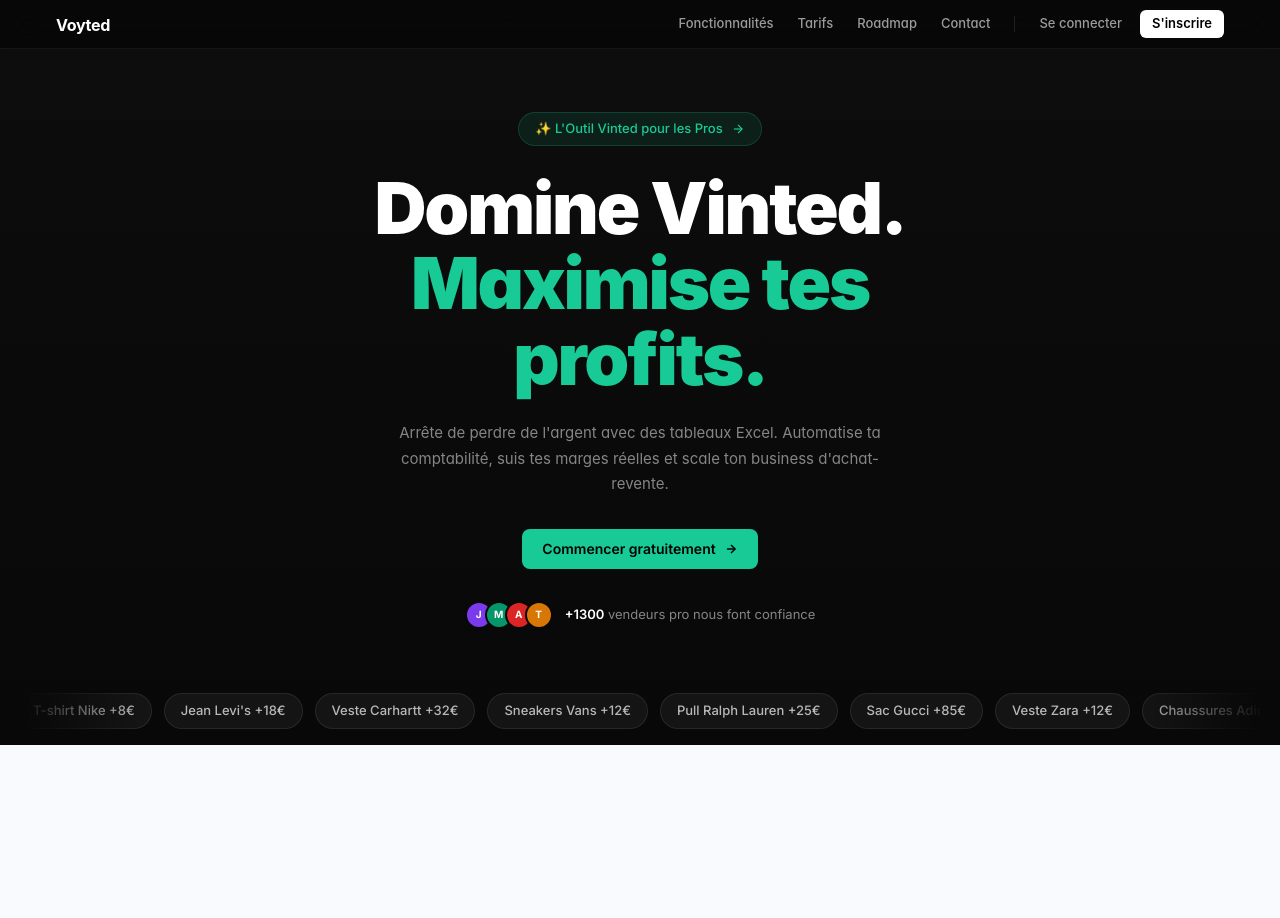
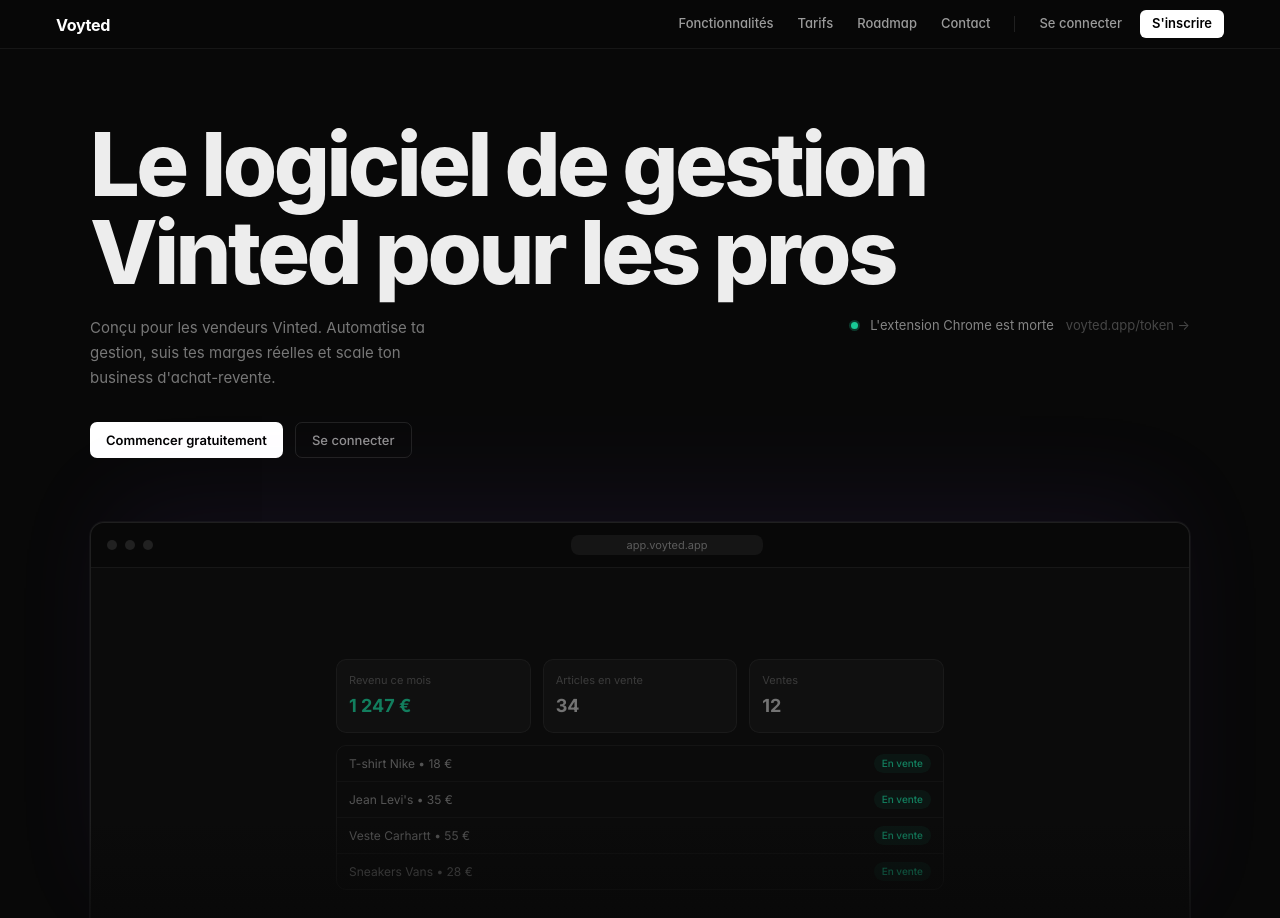
Before and after one commit to XiX-LEAK/voyted, a Next.js app in the folder apps/control-center/: page / in a window 1280 px wide. Shown: the top 918 px of the page. Before the commit the page ends 800 px from the top, so only its background shows below. Built offline with nearby package versions, Linux system fonts and the light colour scheme.

Commit message:
feat: hero section style Linear.app — grand titre, sous-titre, aperçu dashboard

```diff
--- a/apps/control-center/src/components/landing/hero.tsx
+++ b/apps/control-center/src/components/landing/hero.tsx
@@ -1,113 +1,178 @@
 import Link from "next/link";
-
-const tickerItems = [
-  "T-shirt Nike +8€",
-  "Jean Levi's +18€",
-  "Veste Carhartt +32€",
-  "Sneakers Vans +12€",
-  "Pull Ralph Lauren +25€",
-  "Sac Gucci +85€",
-  "Veste Zara +12€",
-  "Chaussures Adidas +22€",
-];
 
 export function LandingHero() {
   return (
     <section
       id="hero"
-      className="relative flex flex-col items-center overflow-hidden px-4 pb-0 pt-28 text-center"
-      style={{ background: "linear-gradient(to bottom, #0d0d0d 0%, #080808 100%)" }}
+      className="relative overflow-hidden px-5 pb-0 pt-[120px]"
+      style={{ background: "#080808" }}
     >
-      {/* Badge */}
-      <div
-        className="mb-6 inline-flex items-center gap-2 rounded-full px-4 py-1.5 text-[13px] font-medium"
+      <div className="mx-auto max-w-[1100px]">
+
+        {/* Big title — exact Linear style */}
+        <h1
           style={{
-          background: "rgba(24, 203, 150, 0.1)",
-          border: "1px solid rgba(24, 203, 150, 0.2)",
-          color: "#18CB96",
+            fontFamily: "-apple-system,BlinkMacSystemFont,'Inter',sans-serif",
+            fontSize: "clamp(2.8rem, 7vw, 5.5rem)",
+            fontWeight: 800,
+            letterSpacing: "-0.04em",
+            lineHeight: 1.0,
+            color: "rgba(255,255,255,0.93)",
+            marginBottom: "20px",
           }}
         >
-        <span>✨ L&apos;Outil Vinted pour les Pros</span>
-        <svg width="14" height="14" viewBox="0 0 24 24" fill="none" stroke="currentColor" strokeWidth="2">
-          <path d="M5 12h14" /><path d="m12 5 7 7-7 7" />
-        </svg>
-      </div>
-
-      {/* H1 */}
-      <h1
-        className="mb-6 max-w-[700px] text-[clamp(2.5rem,6vw,4.5rem)] font-black leading-[1.05] tracking-[-0.03em]"
-        style={{ fontFamily: "-apple-system,BlinkMacSystemFont,'Inter',sans-serif" }}
-      >
-        <span className="text-white">Domine Vinted.</span>
-        <br />
-        <span style={{ color: "#18CB96" }}>Maximise tes profits.</span>
+          <span className="block sm:hidden">
+            Le logiciel de<br />gestion Vinted<br />pour les pros
+          </span>
+          <span className="hidden sm:block">
+            Le logiciel de gestion<br />Vinted pour les pros
+          </span>
         </h1>
 
-      {/* Subtitle */}
+        {/* Description row — same layout as Linear */}
+        <div className="flex items-start justify-between gap-8">
           <p
-        className="mb-8 max-w-[520px] text-[15px] leading-[1.7]"
-        style={{ color: "rgba(255,255,255,0.5)", fontFamily: "-apple-system,BlinkMacSystemFont,'Inter',sans-serif" }}
+            style={{
+              fontFamily: "-apple-system,BlinkMacSystemFont,'Inter',sans-serif",
+              fontSize: "15px",
+              lineHeight: 1.65,
+              color: "rgba(255,255,255,0.45)",
+              maxWidth: "340px",
+            }}
           >
-        Arrête de perdre de l&apos;argent avec des tableaux Excel. Automatise ta comptabilité,
-        suis tes marges réelles et scale ton business d&apos;achat-revente.
+            Conçu pour les vendeurs Vinted. Automatise ta gestion, suis tes marges réelles et scale ton business d&apos;achat-revente.
           </p>
 
-      {/* CTA */}
-      <div className="mb-8 flex items-center gap-4">
+          {/* Feature callout link — like "Issue tracking is dead" */}
           <Link
-          href="/register"
-          className="inline-flex h-10 items-center gap-2 rounded-[8px] px-5 text-[14px] font-semibold text-black transition-opacity hover:opacity-90"
-          style={{ background: "#18CB96" }}
+            href="#features"
+            className="hidden items-center gap-3 md:flex"
+            style={{ textDecoration: "none" }}
           >
-          Commencer gratuitement
-          <svg width="14" height="14" viewBox="0 0 24 24" fill="none" stroke="currentColor" strokeWidth="2.5">
-            <path d="M5 12h14" /><path d="m12 5 7 7-7 7" />
-          </svg>
+            <div
+              className="flex-shrink-0"
+              style={{
+                width: "7px",
+                height: "7px",
+                borderRadius: "50%",
+                background: "#18CB96",
+                boxShadow: "0 0 0 2px rgba(24,203,150,0.25)",
+                animation: "pulse 2s infinite",
+              }}
+            />
+            <span
+              style={{
+                fontFamily: "-apple-system,BlinkMacSystemFont,'Inter',sans-serif",
+                fontSize: "13px",
+                color: "rgba(255,255,255,0.5)",
+              }}
+            >
+              L&apos;extension Chrome est morte
+            </span>
+            <span
+              style={{
+                fontFamily: "-apple-system,BlinkMacSystemFont,'Inter',sans-serif",
+                fontSize: "13px",
+                color: "rgba(255,255,255,0.25)",
+              }}
+            >
+              voyted.app/token →
+            </span>
           </Link>
         </div>
 
-      {/* Social proof */}
-      <div className="mb-12 flex items-center gap-3">
-        {/* Avatars */}
-        <div className="flex -space-x-2">
-          {["#7c3aed", "#059669", "#dc2626", "#d97706"].map((color, i) => (
+        {/* CTA buttons */}
+        <div className="mt-8 flex items-center gap-3">
+          <Link
+            href="/register"
+            className="inline-flex h-9 items-center rounded-[7px] px-4 text-[13px] font-semibold text-black transition-opacity hover:opacity-90"
+            style={{ background: "#ffffff" }}
+          >
+            Commencer gratuitement
+          </Link>
+          <Link
+            href="/login"
+            className="inline-flex h-9 items-center rounded-[7px] px-4 text-[13px] font-medium transition-colors"
+            style={{
+              color: "rgba(255,255,255,0.55)",
+              border: "1px solid rgba(255,255,255,0.1)",
+            }}
+          >
+            Se connecter
+          </Link>
+        </div>
+
+        {/* Dashboard screenshot placeholder — same frame as Linear */}
+        <div className="relative mt-16">
+          {/* Gradient fade bottom */}
           <div
-              key={i}
-              className="flex h-7 w-7 items-center justify-center rounded-full border-2 border-[#080808] text-[10px] font-bold text-white"
-              style={{ background: color }}
+            className="pointer-events-none absolute bottom-0 left-0 right-0 z-10 h-32"
+            style={{ background: "linear-gradient(to top, #080808, transparent)" }}
+          />
+
+          {/* Frame */}
+          <div
+            className="relative overflow-hidden rounded-t-xl"
+            style={{
+              border: "1px solid rgba(255,255,255,0.08)",
+              borderBottom: "none",
+              background: "rgba(255,255,255,0.02)",
+              boxShadow: "0 0 0 1px rgba(255,255,255,0.04), 0 -40px 100px -20px rgba(139,92,246,0.08)",
+            }}
           >
-              {["J", "M", "A", "T"][i]}
+            {/* Browser chrome */}
+            <div
+              className="flex items-center gap-2 px-4 py-3"
+              style={{ borderBottom: "1px solid rgba(255,255,255,0.06)", background: "rgba(0,0,0,0.3)" }}
+            >
+              <div className="h-2.5 w-2.5 rounded-full" style={{ background: "rgba(255,255,255,0.1)" }} />
+              <div className="h-2.5 w-2.5 rounded-full" style={{ background: "rgba(255,255,255,0.1)" }} />
+              <div className="h-2.5 w-2.5 rounded-full" style={{ background: "rgba(255,255,255,0.1)" }} />
+              <div
+                className="mx-auto flex h-5 w-48 items-center justify-center rounded-md text-[11px]"
+                style={{ background: "rgba(255,255,255,0.05)", color: "rgba(255,255,255,0.3)" }}
+              >
+                app.voyted.app
+              </div>
+            </div>
+
+            {/* Dashboard preview */}
+            <div className="flex h-[380px] items-center justify-center" style={{ background: "rgba(12,12,12,0.8)" }}>
+              <div className="grid w-full max-w-2xl gap-3 px-8 pt-8 opacity-60">
+                {/* Stats row */}
+                <div className="grid grid-cols-3 gap-3">
+                  {[
+                    { label: "Revenu ce mois", value: "1 247 €", color: "#18CB96" },
+                    { label: "Articles en vente", value: "34", color: "rgba(255,255,255,0.7)" },
+                    { label: "Ventes", value: "12", color: "rgba(255,255,255,0.7)" },
+                  ].map((s, i) => (
+                    <div key={i} className="rounded-lg p-3" style={{ background: "rgba(255,255,255,0.04)", border: "1px solid rgba(255,255,255,0.07)" }}>
+                      <p className="text-[11px]" style={{ color: "rgba(255,255,255,0.3)" }}>{s.label}</p>
+                      <p className="mt-1 text-lg font-bold" style={{ color: s.color }}>{s.value}</p>
                     </div>
                   ))}
                 </div>
-        <p className="text-[13px]" style={{ color: "rgba(255,255,255,0.5)" }}>
-          <span className="font-semibold text-white">+1300</span> vendeurs pro nous font confiance
-        </p>
+                {/* Table rows */}
+                <div className="rounded-lg overflow-hidden" style={{ border: "1px solid rgba(255,255,255,0.07)" }}>
+                  {["T-shirt Nike • 18 €", "Jean Levi's • 35 €", "Veste Carhartt • 55 €", "Sneakers Vans • 28 €"].map((item, i) => (
+                    <div key={i} className="flex items-center justify-between px-3 py-2" style={{ borderBottom: i < 3 ? "1px solid rgba(255,255,255,0.05)" : "none" }}>
+                      <span className="text-[12px]" style={{ color: "rgba(255,255,255,0.5)" }}>{item}</span>
+                      <span className="rounded-full px-2 py-0.5 text-[10px] font-medium" style={{ background: "rgba(24,203,150,0.1)", color: "#18CB96" }}>En vente</span>
                     </div>
-
-      {/* Ticker */}
-      <div
-        className="group relative w-full overflow-hidden py-4"
-        style={{ maskImage: "linear-gradient(to right, transparent 0%, black 10%, black 90%, transparent 100%)" }}
-      >
-        <div className="flex animate-[marquee_25s_linear_infinite] gap-3 group-hover:[animation-play-state:paused]"
-          style={{ width: "max-content" }}>
-          {[...tickerItems, ...tickerItems, ...tickerItems].map((item, i) => (
-            <span
-              key={i}
-              className="inline-flex h-9 items-center rounded-full px-4 text-[13px] font-medium whitespace-nowrap"
-              style={{
-                background: "rgba(255,255,255,0.05)",
-                border: "1px solid rgba(255,255,255,0.08)",
-                color: "rgba(255,255,255,0.7)",
-              }}
-            >
-              {item}
-            </span>
                   ))}
                 </div>
               </div>
+            </div>
+          </div>
+        </div>
+      </div>
 
+      <style>{`
+        @keyframes pulse {
+          0%, 100% { box-shadow: 0 0 0 2px rgba(24,203,150,0.25); }
+          50% { box-shadow: 0 0 0 5px rgba(24,203,150,0.1); }
+        }
+      `}</style>
     </section>
   );
 }
```
Lines whose indentation alone changed are shown as unchanged.
